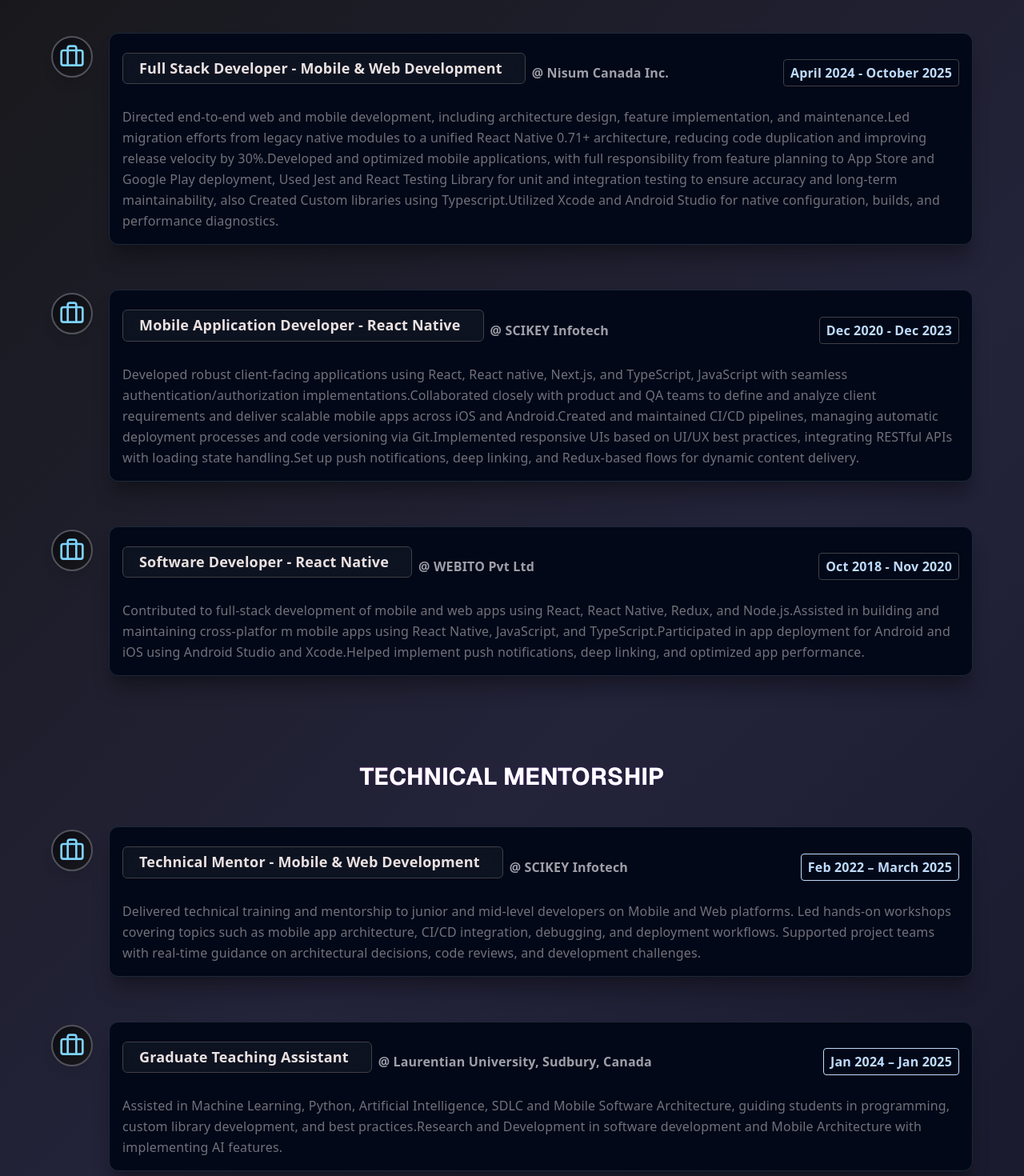
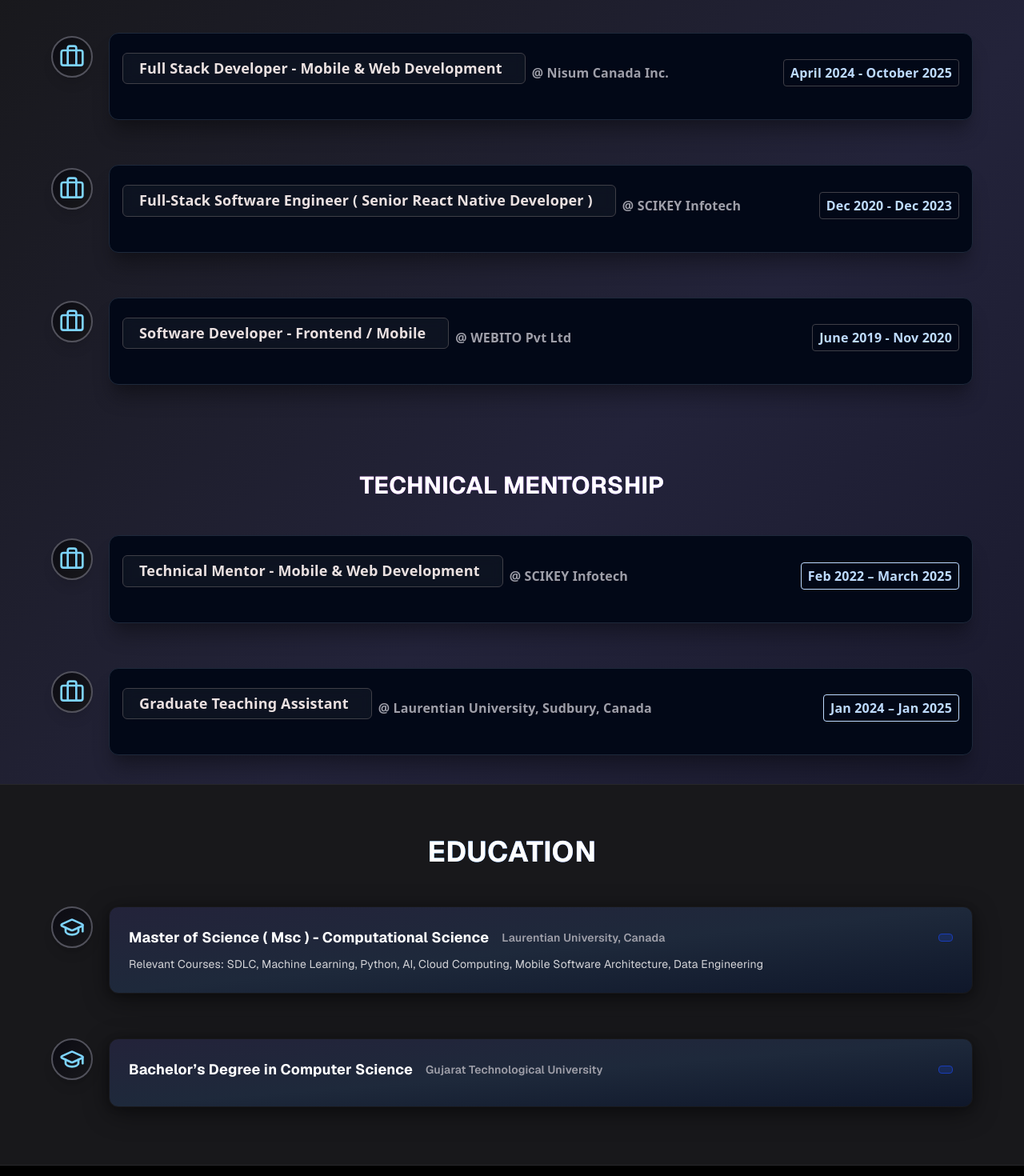
Before and after one commit to harshtadha/my-portfolio, a Next.js app: page / in a window 1280 px wide. Shown: the part 5780-7250 px from the top of the page at 80% size. Built offline with nearby package versions, Linux system fonts and the light colour scheme.

Commit message:
Revise job titles and descriptions in experiences.ts
Updated job titles, periods, and descriptions for various experiences in the experiences.ts file.

```diff
--- a/src/app/data/experiences.ts
+++ b/src/app/data/experiences.ts
@@ -14,35 +14,25 @@
     period: 'April 2024 - October 2025',
     section: 'Work',
     description: [
-      'Directed end-to-end web and mobile development, including architecture design, feature implementation, and maintenance.',
-      'Led migration efforts from legacy native modules to a unified React Native 0.71+ architecture, reducing code duplication and improving release velocity by 30%.',
-      'Developed and optimized mobile applications, with full responsibility from feature planning to App Store and Google Play deployment, Used Jest and React Testing Library for unit and integration testing to ensure accuracy and long-term maintainability, also Created Custom libraries using Typescript.',
-      'Utilized Xcode and Android Studio for native configuration, builds, and performance diagnostics.',
+
     ]
   },
   {
-    title: 'Mobile Application Developer - React Native',
+    title: 'Full-Stack Software Engineer ( Senior React Native Developer )',
     company: 'SCIKEY Infotech',
     period: 'Dec 2020 - Dec 2023',
     section: 'Work',
     description: [
-      'Developed robust client-facing applications using React, React native, Next.js, and TypeScript, JavaScript with seamless authentication/authorization implementations.',
-      'Collaborated closely with product and QA teams to define and analyze client requirements and deliver scalable mobile apps across iOS and Android.',
-      'Created and maintained CI/CD pipelines, managing automatic deployment processes and code versioning via Git.',
-      'Implemented responsive UIs based on UI/UX best practices, integrating RESTful APIs with loading state handling.',
-      'Set up push notifications, deep linking, and Redux-based flows for dynamic content delivery.',
+
     ]
   },
   {
-    title: 'Software Developer - React Native',
+    title: 'Software Developer - Frontend / Mobile',
     company: 'WEBITO Pvt Ltd',
-    period: 'Oct 2018 - Nov 2020',
+    period: 'June 2019 - Nov 2020',
     section: 'Work',
     description: [
-      'Contributed to full-stack development of mobile and web apps using React, React Native, Redux, and Node.js.',
-      'Assisted in building and maintaining cross-platfor m mobile apps using React Native, JavaScript, and TypeScript.',
-      'Participated in app deployment for Android and iOS using Android Studio and Xcode.',
-      'Helped implement push notifications, deep linking, and optimized app performance.',
+
     ]
   },
   {
@@ -51,9 +41,7 @@
     period: 'Feb 2022 –  March 2025',
     section: 'Mentorship',
     description: [
-      'Delivered technical training and mentorship to junior and mid-level developers on Mobile and Web platforms. ',
-      'Led hands-on workshops covering topics such as mobile app architecture, CI/CD integration, debugging, and deployment workflows. ',
-      'Supported project teams with real-time guidance on architectural decisions, code reviews, and development challenges.'
+
     ]
   },
   {
@@ -63,8 +51,7 @@
     period: 'Jan 2024 – Jan 2025',
     section: 'Mentorship',
     description: [
-      'Assisted in Machine Learning, Python, Artificial Intelligence, SDLC and Mobile Software Architecture, guiding students in programming, custom library development, and best practices.',
-      'Research and Development in software development and Mobile Architecture with implementing AI features.'
+
     ]
   }
 ];
```
